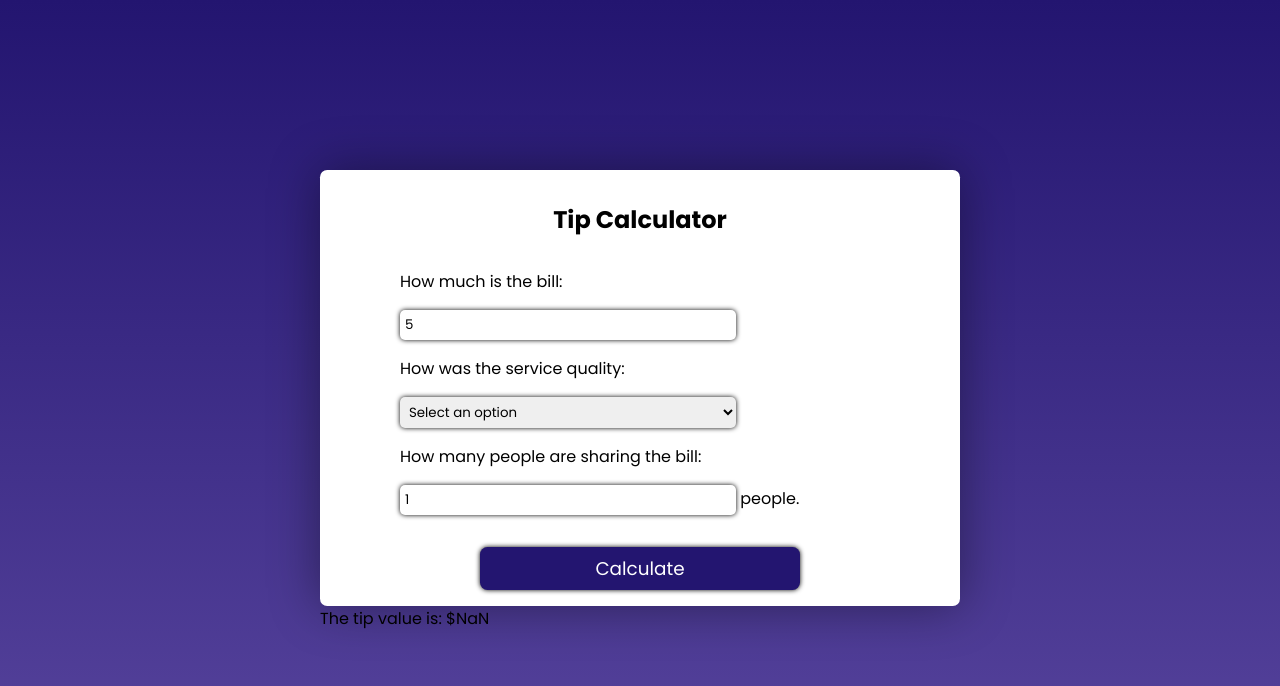
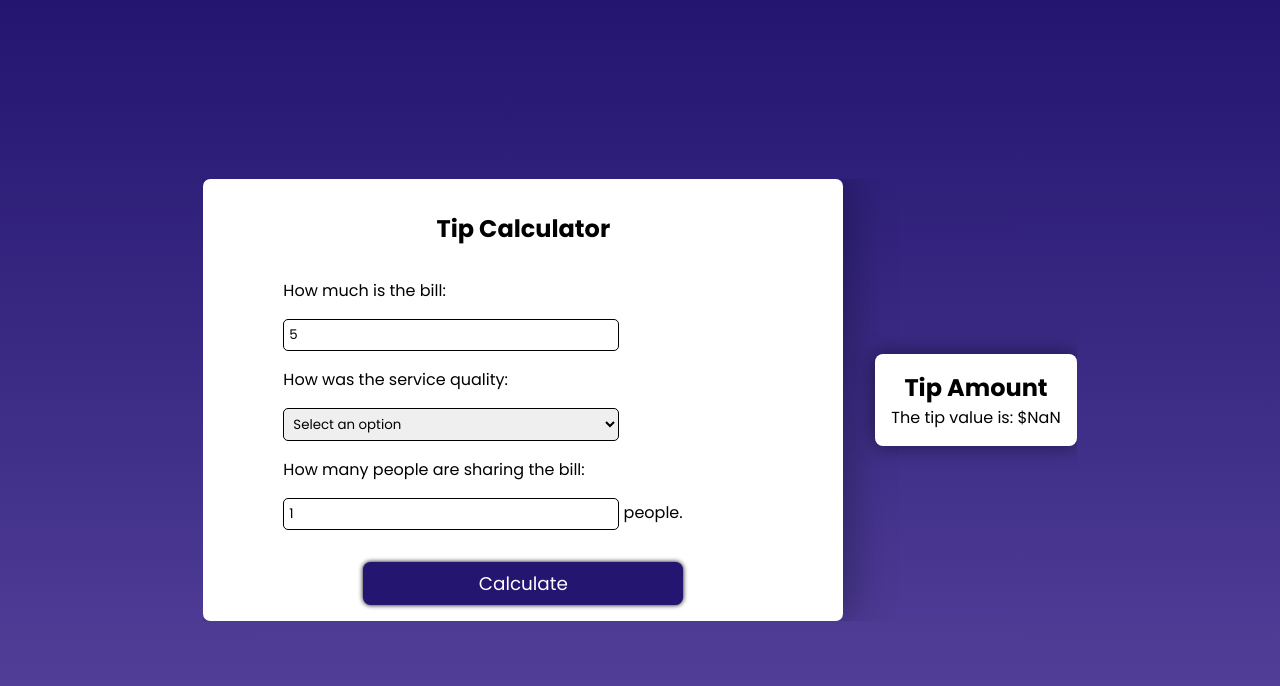
Before and after one commit to arthur-lage/tip-calculator, a plain HTML site: page index.html in a window 1280 px wide. Both pictures are taken after typing "5" into the empty fields and a click on the button "Calculate". Drawn offline with Linux system fonts and the light colour scheme.

Commit message:
animation added

```diff
--- a/style.css
+++ b/assets/css/style.css
@@ -3,14 +3,23 @@
   padding: 0;
   box-sizing: border-box;
   outline: none;
+  overflow: hidden;
 }
 
 body {
   background: linear-gradient(to bottom, #231570, #58459e);
   min-height: 100vh;
+  font-family: "Poppins";
   display: flex;
   justify-content: center;
-  font-family: "Poppins";
+  flex-direction: row;
+  align-items: center;
+}
+
+main {
+  display: flex;
+  justify-content: center;
+  flex-direction: row;
   align-items: center;
 }
 
@@ -19,6 +28,8 @@ body {
   background-color: white;
   box-shadow: 0px 0px 50px rgba(0, 0, 0, 0.4);
   border-radius: 0.45rem;
+  margin-right: 2rem;
+  transition: 0.3s ease-out;
 }
 
 #logo {
@@ -65,5 +76,31 @@ body {
   border: 0;
   transition: 0.2s ease-out;
   margin-top: 1rem;
-  box-shadow: 0px 0px 5px rgba(0, 0, 0, 1);
+  border: 1px solid #000;
 }
+
+.tip-section {
+  background-color: #fff;
+  border-radius: 0.5rem;
+  padding: 1rem;
+  text-align: center;
+  position: relative;
+  box-shadow: 0px 0px 20px rgba(0, 0, 0, 0.5);
+
+  animation: go-left 1s;
+  animation-fill-mode: forwards;
+  animation-iteration-count: 1;
+}
+
+.tip-section.hidden {
+  display: none;
+}
+
+@keyframes go-left {
+  from {
+    right: -400px;
+  }
+  to {
+    right: 0px;
+  }
+}
--- a/tip.js
+++ b/assets/js/tip.js
@@ -1,5 +1,9 @@
 const calculateButton = document.querySelector("#calculate-button");
+
 const tipText = document.querySelector("#tip-text");
+
+const tipSection = document.querySelector(".tip-section");
+const tipContainer = document.querySelector("#tip-container");
 
 const billAmountInput = document.querySelector("#bill-amount");
 const serviceQualityOption = document.querySelector("#service-quality-select");
@@ -32,5 +36,8 @@ calculateButton.addEventListener("click", (event) => {
   tipValue = Number(tipValue);
   tipValue = tipValue.toFixed(2);
 
+  tipSection.classList.remove("hidden");
+  tipContainer.classList.add("go-left-animation");
+
   tipText.innerHTML = `The tip value is: $${tipValue}`;
 });
--- a/index.html
+++ b/index.html
@@ -10,7 +10,7 @@
       href="https://fonts.googleapis.com/css2?family=Poppins:wght@300;400;700&display=swap"
       rel="stylesheet"
     />
-    <link rel="stylesheet" href="style.css" />
+    <link rel="stylesheet" href="./assets/css/style.css" />
   </head>
   <body>
     <main>
@@ -67,9 +67,12 @@
           </div>
         </form>
       </section>
-      <p id="tip-text"></p>
+      <section class="hidden tip-section">
+        <h1>Tip Amount</h1>
+        <p id="tip-text"></p>
+      </section>
     </main>
-    <script src="tip.js"></script>
-    <script src="animation.js"></script>
+    <script src="./assets/js/tip.js"></script>
+    <script src="./assets/js/animation.js"></script>
   </body>
 </html>
```
Also changed, not shown: assets/js/animation.js (added).
